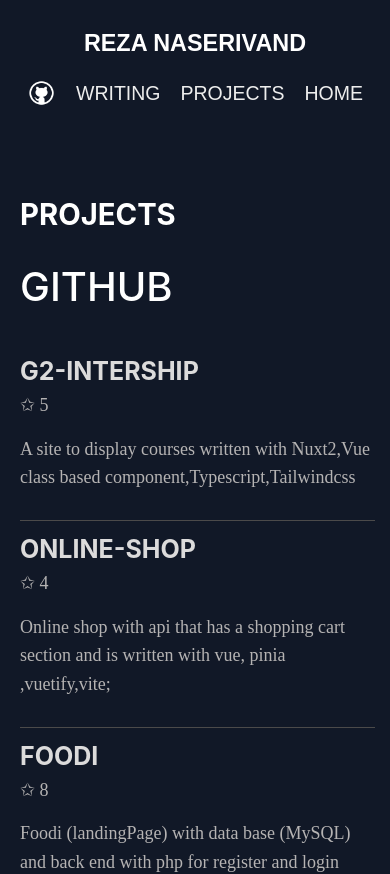
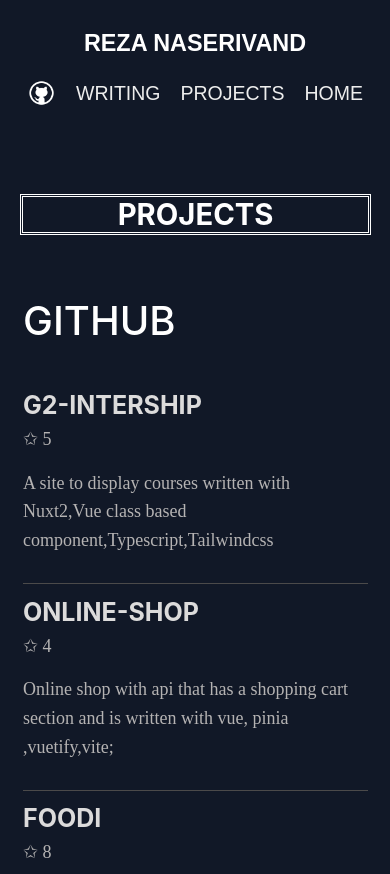
Before and after one commit to rezansrv/pSite-Vue, a Vue app: page /projects in a window 390 px wide. Shown: the top 874 px of the page. Built offline with nearby package versions, Linux system fonts and the light colour scheme.

Commit message:
Improving the mobile design of project and writing pages

```diff
--- a/src/pages/projects.vue
+++ b/src/pages/projects.vue
@@ -2,8 +2,8 @@
   <div>
     <Head/>
     <main class="projects">
-      <section class="projectheading">
-        <h1 class="animate__animated animate__zoomInUp">Projects</h1>
+      <section class="projectheading animate__animated animate__zoomInUp">
+        <h1 class="">Projects</h1>
       </section>
       <section class="github animate__animated animate__zoomInUp">
         <h2>github</h2>
@@ -105,7 +105,7 @@
   font-weight: 500;
   font-style: normal;
   font-size: 5vmin;
-  padding-bottom: 30px;
+ margin-bottom: 30px;
   color: #fff;
   z-index: 999;
 }
@@ -174,12 +174,16 @@
     padding: 20px;
   }
   .github{
-    max-width: 355px;
+    max-width: 345px;
   }
   .projectheading{
     display: flex;
     transform: none;
     position: static;
+    justify-content: center;
+    margin:0 auto 64px auto;
+    outline-style: double;
+    max-width: 345px;
   }
 }
 </style>
--- a/src/pages/writingApp.vue
+++ b/src/pages/writingApp.vue
@@ -2,8 +2,8 @@
   <div>
     <Head/>
     <main class="writings">
-      <section class="projectheading">
-        <h1 class="animate__animated animate__zoomInUp">Writing</h1>
+      <section class="projectheading animate__animated animate__zoomInUp">
+        <h1 class="">Writing</h1>
       </section>
       <section class="posts-head animate__animated animate__zoomInUp">
         <h2>Blog Post</h2>
@@ -59,7 +59,7 @@
   font-weight: 500;
   font-style: normal;
   font-size: 5vmin;
-  padding-bottom: 30px;
+ margin-bottom: 30px;
   color: #fff;
   z-index: 999;
 }
@@ -167,6 +167,11 @@
     display: flex;
     transform: none;
     position: static;
+    justify-content: center;
+    align-items: center;
+    margin:0 auto 64px auto;
+    outline-style: double;
+    max-width: 345px;
   }
 }
 </style>
```
